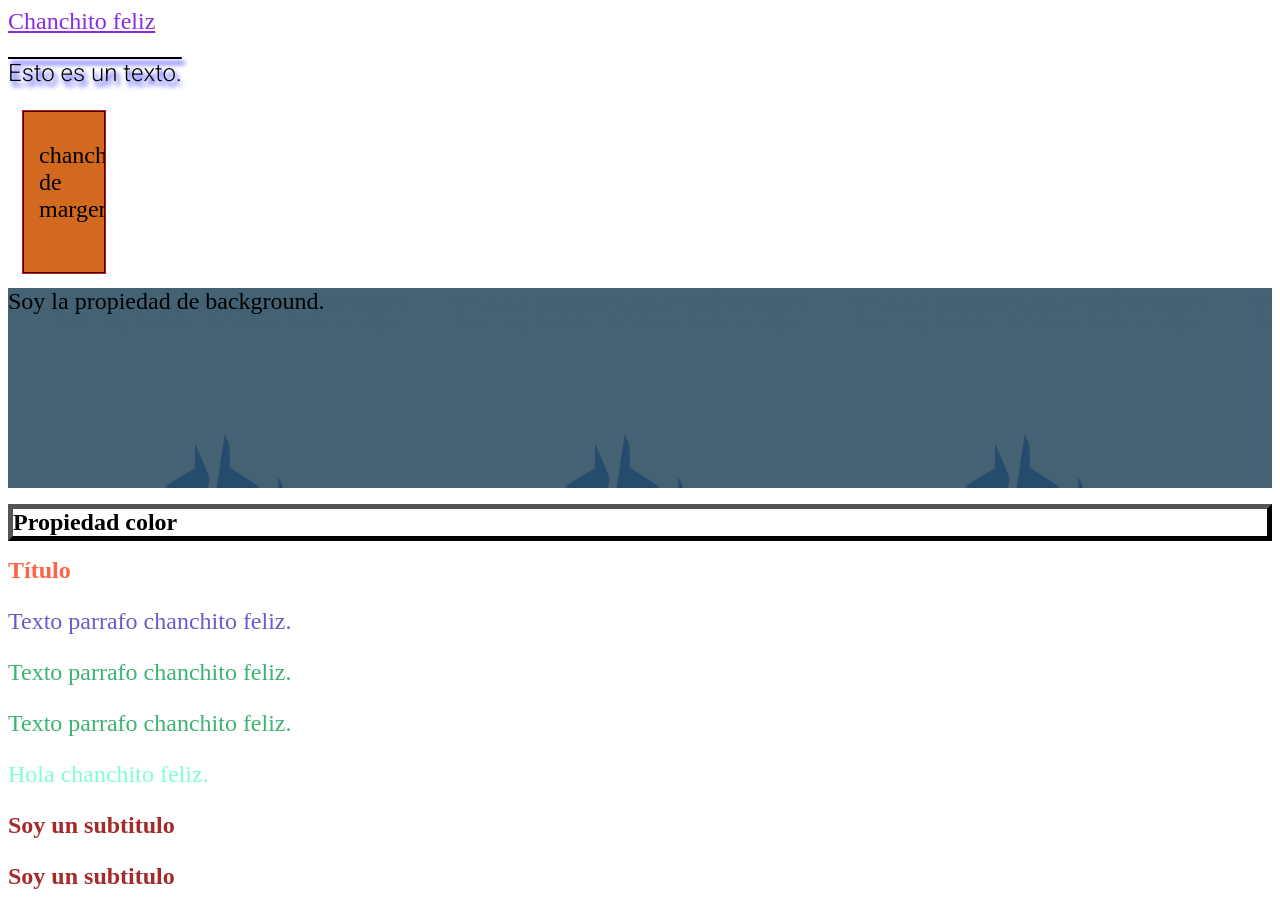
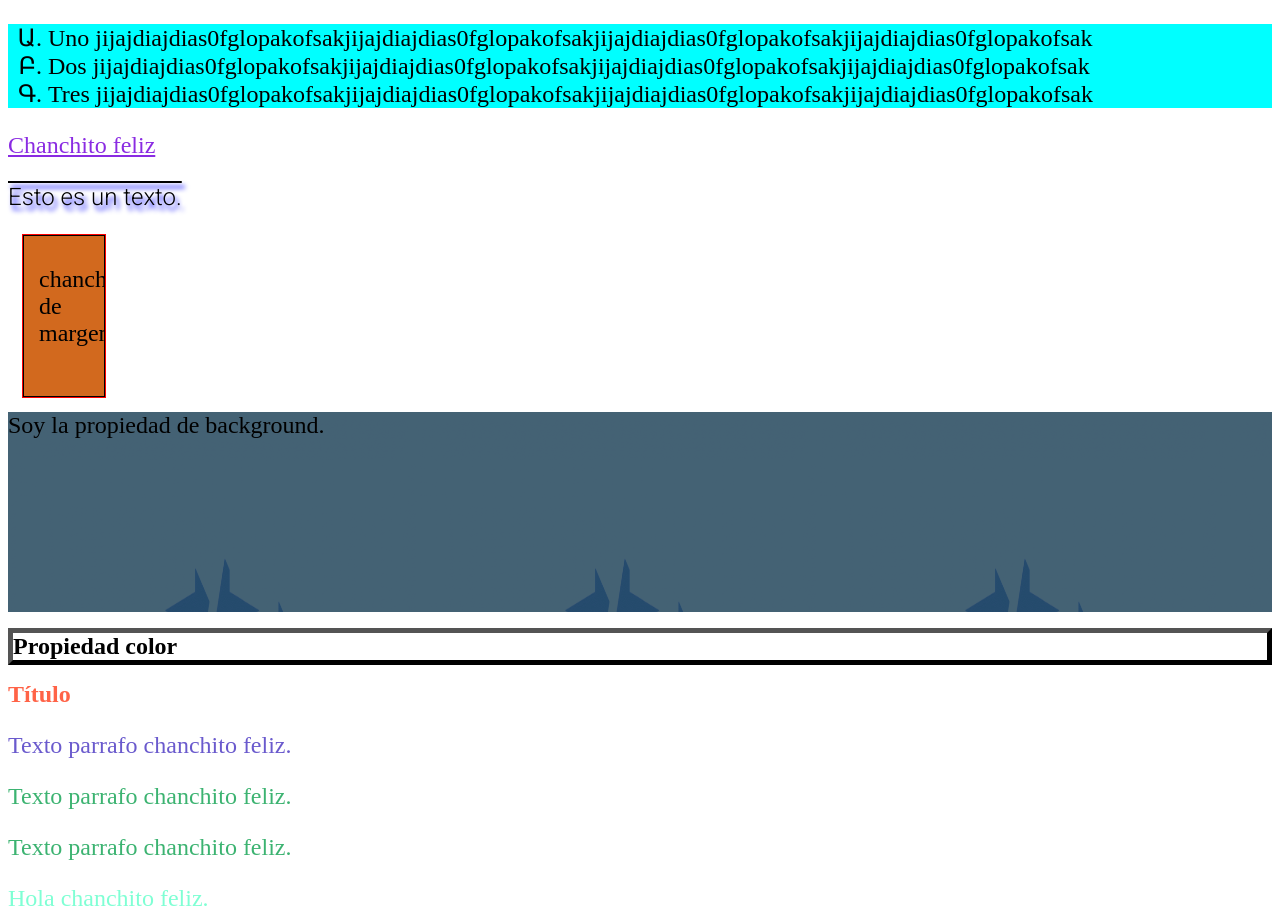
Before and after one commit to josetrespalaciosbedoya/css-practices, a plain HTML site: page index.html in a window 1280 px wide. Shown: the top 915 px of the page. Drawn offline with Linux system fonts and the light colour scheme.

Commit message:
Estilos con listas

```diff
--- a/css/app.css
+++ b/css/app.css
@@ -73,3 +73,11 @@ a:hover {
 a:active {
     color: red;
 }
+
+ul {
+    background-color: cyan;
+    /* list-style: none;
+    padding-left: 0; */
+    /* list-style-position: inside; */
+    list-style-type:armenian;
+}
--- a/index.html
+++ b/index.html
@@ -7,6 +7,11 @@
 <link href="https://fonts.googleapis.com/css2?family=Roboto:wght@300&display=swap" rel="stylesheet">
 </head>
 <body>
+    <ul>
+        <li>Uno jijajdiajdias0fglopakofsakjijajdiajdias0fglopakofsakjijajdiajdias0fglopakofsakjijajdiajdias0fglopakofsak</li>
+        <li>Dos jijajdiajdias0fglopakofsakjijajdiajdias0fglopakofsakjijajdiajdias0fglopakofsakjijajdiajdias0fglopakofsak</li>
+        <li>Tres jijajdiajdias0fglopakofsakjijajdiajdias0fglopakofsakjijajdiajdias0fglopakofsakjijajdiajdias0fglopakofsak</li>
+    </ul>
     <a href="https://www.google.com.co">Chanchito feliz</a>
     <p class="text">Esto es un texto.</p>
     <div class="margen">
```
